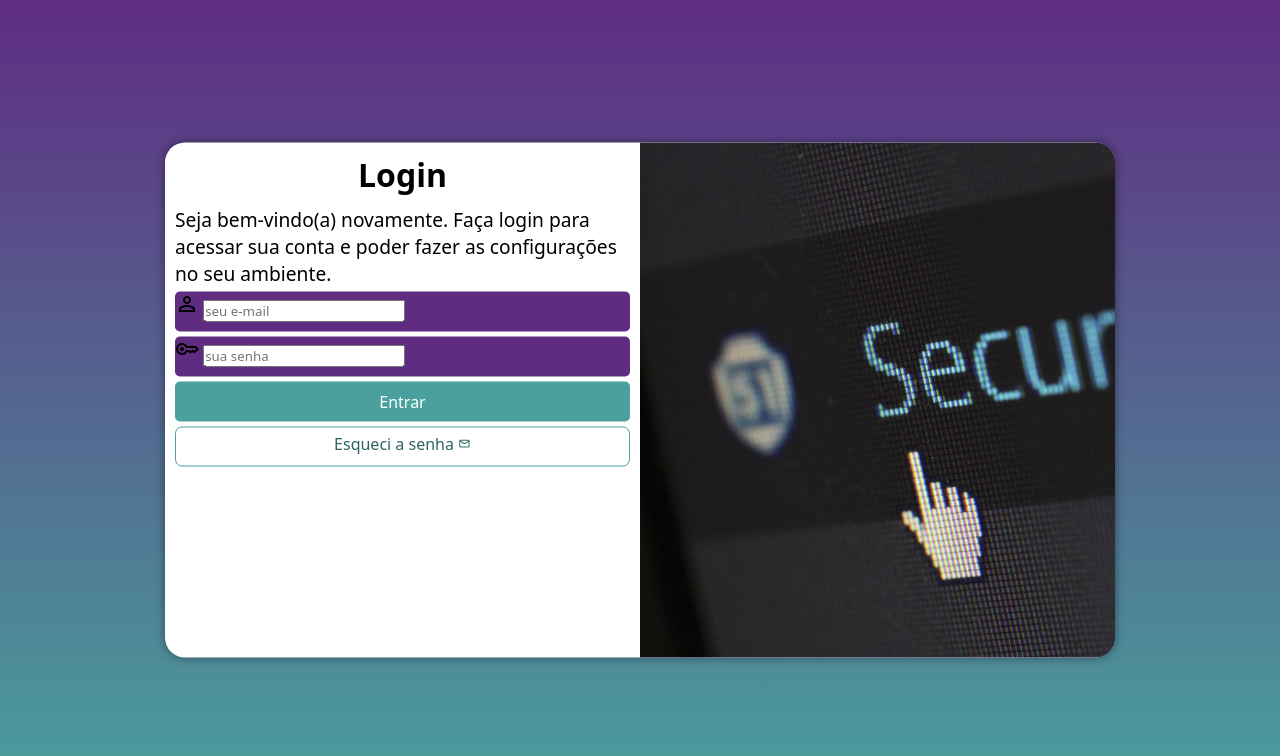
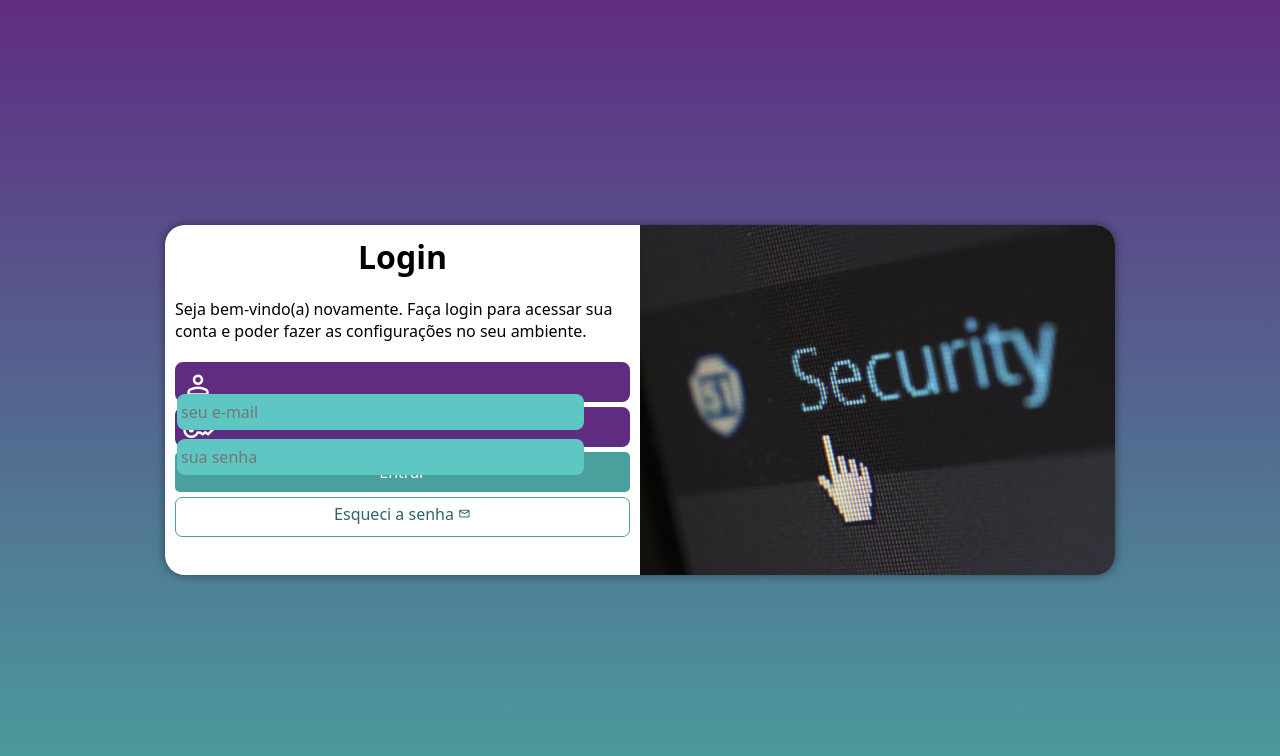
Before and after one commit to contatoalex/projeto-login, a plain HTML site: page index.html in a window 1280 px wide. Drawn offline with nearby package versions, Linux system fonts and the light colour scheme.

Commit message:
atualizando

```diff
--- a/estilos/media-query.css
+++ b/estilos/media-query.css
@@ -9,6 +9,7 @@
 
      section#login {
         width: 80vw;
+        height: 280px;
     }
 
     section#login > div#imagem {
@@ -19,7 +20,7 @@
 
     section#login > div#formulario {
         float: right;
-        width: 65%;
+        width: 70%;
     }
 
 
@@ -33,6 +34,7 @@
 
     section#login {
         width: 950px;
+        height: 350px;
     }
 
     section#login > div#imagem {
@@ -52,6 +54,7 @@
     }
 
     div#formulario > p {
-        font-size: 1.2em;
+        font-size: 1em;
+        margin: 20px 0px;
     }
 }
--- a/estilos/style.css
+++ b/estilos/style.css
@@ -23,7 +23,6 @@ section#login {
     position: absolute;
     top: 50%;
     left: 50%;
-    transform: translate(-50%, -50%);
     overflow: hidden;
 
     background-color: white;
@@ -32,8 +31,10 @@ section#login {
     border-radius: 20px;
     box-shadow: 0px 0px 10px rgba(0, 0, 0, 0.445);
 
+    transform: translate(-50%, -50%);
     transition: width .3s, height .3s;
     transition-timing-function: ease;
+
 }
 
 section#login > div#imagem {
@@ -59,6 +60,44 @@ div#formulario > p {
     font-size: 0.8em;
 }
 
+form > div.campo {
+    background-color: #5f2c82;
+    border: 2px solid #5f2c82;
+    display: block;
+    width: 100%;
+    height: 40px;
+    border-radius: 8px;
+    margin: 5px 0px;
+}
+
+div.campo > label {
+    display: none;
+}
+
+div.campo > span {
+    color: white;
+    font-size: 2em;
+    width: 40px;
+    padding: 5px;
+}
+
+div.campo > input {
+    background-color: #5ec7c3;
+    font-size: 1em;
+    width: calc(100% - 44px);
+    height: 100%;
+    border: 0px;
+    border-radius: 8px;
+    padding: 4px;
+    transform: translateY(-12px);
+
+}
+
+div.campo > input:focus-within {
+    background-color: white;
+    border: none;
+}
+
 form > input[type=submit] {
     display: block;
     font-size: 1em;
@@ -69,20 +108,6 @@ form > input[type=submit] {
     border: none;
     border-radius: 5px;
     cursor: pointer;
-}
-
-form > div.campo {
-    background-color: #5f2c82;
-    display: block;
-    width: 100%;
-    height: 40px;
-    border-radius: 5px;
-    margin: 5px 0px;
-}
-
-div.campo > label {
-    display: none;
-
 }
 
 form > input[type=submit]:hover {
```
